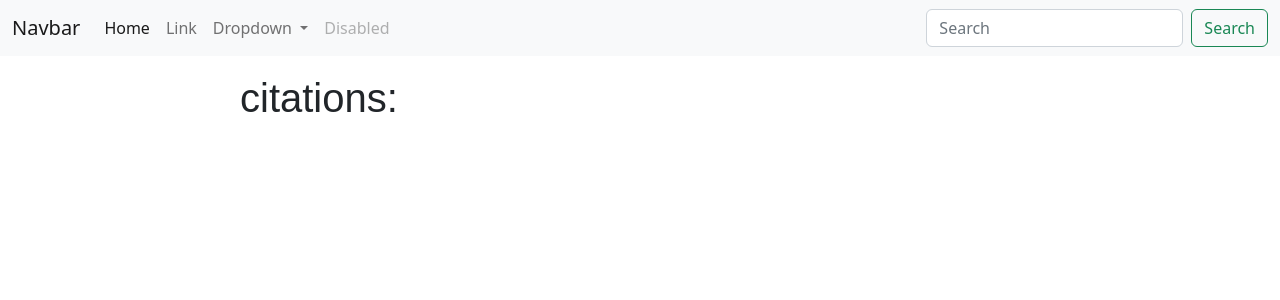
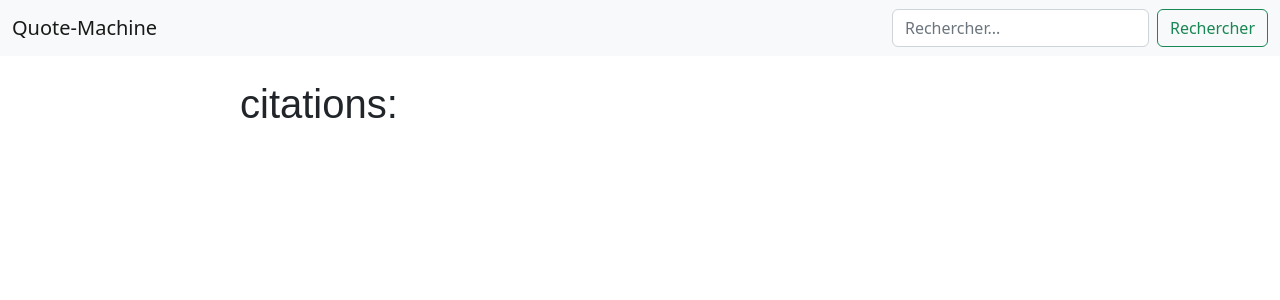
Before and after one commit to Yamnyr/quote-machine, a Symfony app: template templates/quote/index.html.twig in a window 1280 px wide. Shown: the top 300 px of the page. Run offline with Twig, Linux system fonts and the light colour scheme; the template is opened without the code that fills it, so the values that code supplies are empty; some libraries are stand-ins or nearby versions.

Commit message:
research bd

```diff
--- a/composer.json
+++ b/composer.json
@@ -45,6 +45,7 @@
         "twig/twig": "^2.12|^3.0"
     },
     "require-dev": {
+        "doctrine/doctrine-fixtures-bundle": "^3.4",
         "phpunit/phpunit": "^9.5",
         "symfony/browser-kit": "5.4.*",
         "symfony/css-selector": "5.4.*",
@@ -52,7 +53,8 @@
         "symfony/maker-bundle": "^1.0",
         "symfony/phpunit-bridge": "^6.1",
         "symfony/stopwatch": "5.4.*",
-        "symfony/web-profiler-bundle": "5.4.*"
+        "symfony/web-profiler-bundle": "5.4.*",
+        "zenstruck/foundry": "^1.22"
     },
     "config": {
         "allow-plugins": {
--- a/config/bundles.php
+++ b/config/bundles.php
@@ -12,4 +12,6 @@ return [
     Symfony\Bundle\MonologBundle\MonologBundle::class => ['all' => true],
     Symfony\Bundle\MakerBundle\MakerBundle::class => ['dev' => true],
     Sensio\Bundle\FrameworkExtraBundle\SensioFrameworkExtraBundle::class => ['all' => true],
+    Doctrine\Bundle\FixturesBundle\DoctrineFixturesBundle::class => ['dev' => true, 'test' => true],
+    Zenstruck\Foundry\ZenstruckFoundryBundle::class => ['dev' => true, 'test' => true],
 ];
--- a/src/Controller/HomeController.php
+++ b/src/Controller/HomeController.php
@@ -12,11 +12,5 @@ class HomeController extends AbstractController
     public function index(): Response
     {
         return $this->redirectToRoute('quote_index');
-
-
-
-        return $this->render('home/index.html.twig', [
-            'controller_name' => 'HomeController',
-        ]);
     }
 }
--- a/templates/base.html.twig
+++ b/templates/base.html.twig
@@ -16,42 +16,26 @@
         {% endblock %}
     </head>
     <body>
-    <nav class="navbar navbar-expand-lg navbar-light bg-light">
+    <nav class="navbar navbar-expand-md navbar-light bg-light mb-4">
         <div class="container-fluid">
-            <a class="navbar-brand" href="#">Navbar</a>
-            <button class="navbar-toggler" type="button" data-bs-toggle="collapse" data-bs-target="#navbarSupportedContent" aria-controls="navbarSupportedContent" aria-expanded="false" aria-label="Toggle navigation">
+            <a class="navbar-brand" href="{{ path('quote_index') }}">Quote-Machine</a>
+            <button class="navbar-toggler" type="button" data-bs-toggle="collapse" data-bs-target="#navbarCollapse" aria-controls="navbarCollapse" aria-expanded="false" aria-label="Toggle navigation">
                 <span class="navbar-toggler-icon"></span>
             </button>
-            <div class="collapse navbar-collapse" id="navbarSupportedContent">
-                <ul class="navbar-nav me-auto mb-2 mb-lg-0">
+            <div class="collapse navbar-collapse" id="navbarCollapse">
+                <ul class="navbar-nav me-auto mb-2 mb-md-0">
                     <li class="nav-item">
-                        <a class="nav-link active" aria-current="page" href="#">Home</a>
-                    </li>
-                    <li class="nav-item">
-                        <a class="nav-link" href="#">Link</a>
-                    </li>
-                    <li class="nav-item dropdown">
-                        <a class="nav-link dropdown-toggle" href="#" id="navbarDropdown" role="button" data-bs-toggle="dropdown" aria-expanded="false">
-                            Dropdown
-                        </a>
-                        <ul class="dropdown-menu" aria-labelledby="navbarDropdown">
-                            <li><a class="dropdown-item" href="#">Action</a></li>
-                            <li><a class="dropdown-item" href="#">Another action</a></li>
-                            <li><hr class="dropdown-divider"></li>
-                            <li><a class="dropdown-item" href="#">Something else here</a></li>
-                        </ul>
-                    </li>
-                    <li class="nav-item">
-                        <a class="nav-link disabled">Disabled</a>
+
                     </li>
                 </ul>
-                <form class="d-flex">
-                    <input class="form-control me-2" type="search" placeholder="Search" aria-label="Search">
-                    <button class="btn btn-outline-success" type="submit">Search</button>
+                <form class="d-flex" method="get" action="{{ path('quote_index') }}">
+                    <input class="form-control me-2" type="search" name="search" placeholder="Rechercher..." aria-label="Rechercher" value="{{ search|default('') }}">
+                    <button class="btn btn-outline-success" type="submit">Rechercher</button>
                 </form>
             </div>
         </div>
     </nav>
-        {% block body %}{% endblock %}
+
+    {% block body %}{% endblock %}
     </body>
 </html>
--- a/templates/quote/index.html.twig
+++ b/templates/quote/index.html.twig
@@ -13,7 +13,6 @@
         <ul>
             {%  for quote in quotes %}
                 <li>{{ quote.content }} </br>by <p class="text-muted">--{{ quote.meta }}</p></li>
-                <li>Aucun résultat trouvé</li>
             {% endfor %}
         </ul>
     </div>
```
Also changed, not shown: migrations/Version20221005074641.php (added, +33 -0 lines), src/Controller/QuoteController.php (+44 -7 lines), src/DataFixtures/AppFixtures.php (added, +17 -0 lines), src/DataFixtures/QuoteFixtures.php (added, +21 -0 lines), src/Entity/Quote.php (added, +50 -0 lines), src/Repository/QuoteRepository.php (added, +66 -0 lines), 3 other files.
